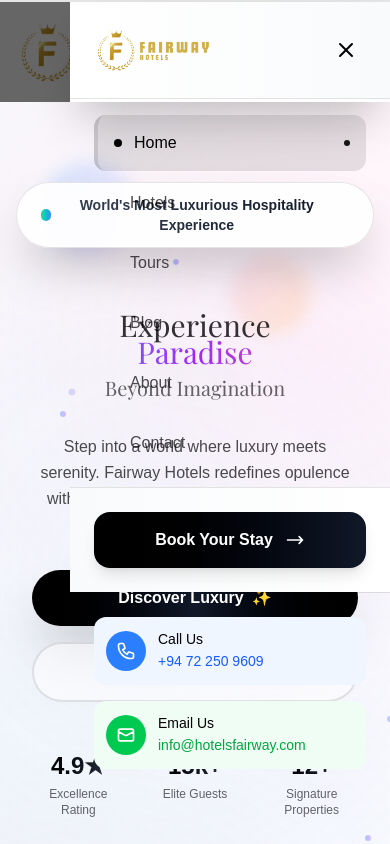
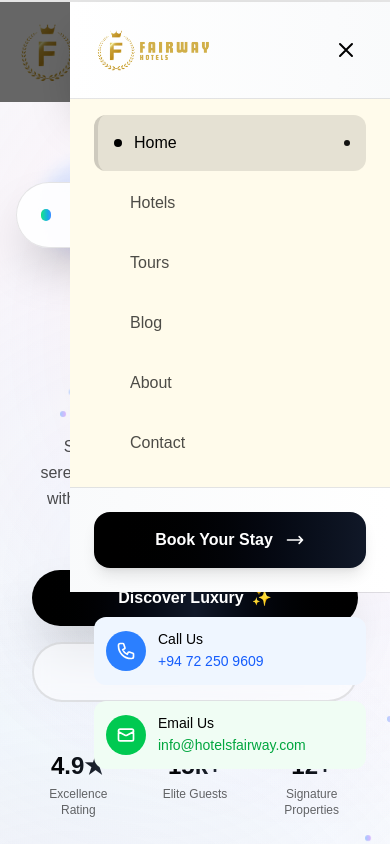
Before and after one commit to karu97/Fairway_Web, a Next.js app: page / in a window 390 px wide. Both pictures are taken after a click on the button "Toggle menu". Shown: the top 844 px of the page. Built offline with nearby package versions, Linux system fonts and the light colour scheme; a web font is replaced by a local one.

Commit message:
Test 008

```diff
--- a/src/components/shared/Header.tsx
+++ b/src/components/shared/Header.tsx
@@ -119,7 +119,7 @@ export default function Header({ scrolled }: HeaderProps) {
             </div>
 
             {/* Navigation */}
-            <nav className="px-6 py-4 flex flex-col space-y-1">
+            <nav className="px-6 py-4 flex flex-col space-y-1 bg-amber-50">
               {navItems.map((item, index) => {
                 const active = pathname === item.href;
                 return (
```
